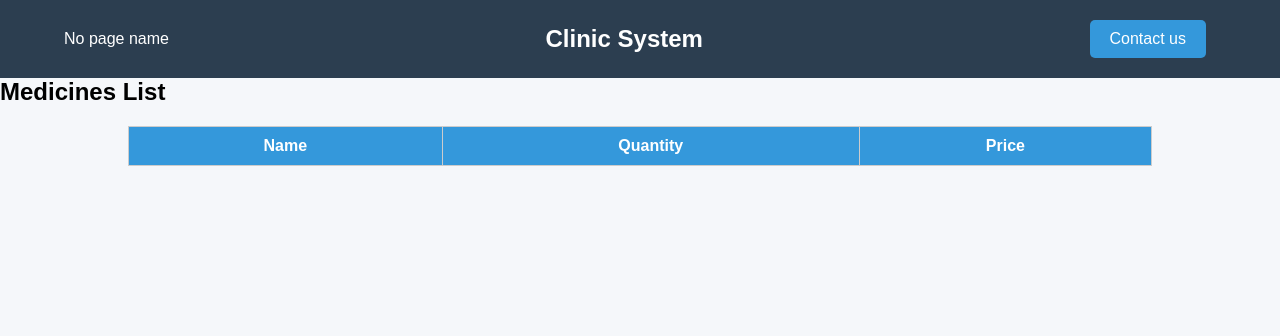
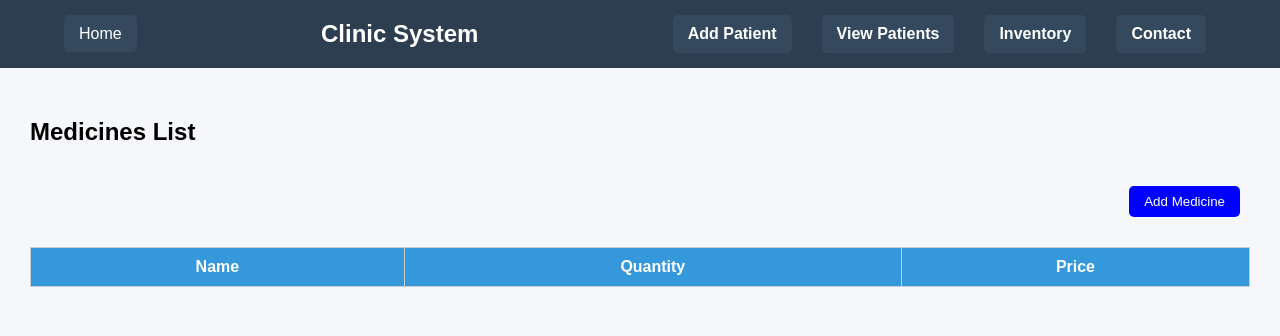
Before and after one commit to suramaxi92/clinic, a Django app: page /blog/medicines/ in a window 1280 px wide. Shown: the top 336 px of the page. Run offline with Django 5.2, Linux system fonts and the light colour scheme; data that the repository does not hold is empty.

Commit message:
added add medicine pop up button

```diff
--- a/blog/static/css/style.css
+++ b/blog/static/css/style.css
@@ -53,7 +53,7 @@ footer {
 }
 
 .btn:hover {
-    background-color: #2980b9;
+    background-color: #06314e;
 }
 
 /* ===== PATIENT TABLE ===== */
@@ -253,3 +253,192 @@ form button {
 .contact_button {
     margin-left: auto;
 }
+
+/* ===== BODY ===== */
+
+body {
+    margin: 0;
+    font-family: Arial, sans-serif;
+    background-color: #f5f7fa;
+}
+
+/* ===== HEADER ===== */
+
+header {
+    display: flex;
+    justify-content: space-between;
+    align-items: center;
+
+    padding: 15px 5%;
+
+    background-color: #2c3e50;
+    color: white;
+}
+
+/* ===== PAGE INFO ===== */
+
+.page-info p {
+    margin: 0;
+    font-size: 14px;
+    opacity: 0.8;
+}
+
+/* ===== LOGO ===== */
+
+.logo h2 {
+    margin: 0;
+}
+
+/* ===== NAVBAR ===== */
+
+.navbar {
+    display: flex;
+    gap: 10px;
+}
+
+/* ===== NAV BUTTONS ===== */
+
+.nav-btn {
+    text-decoration: none;
+
+    background-color: #34495e;
+    color: white;
+
+    padding: 10px 15px;
+
+    border-radius: 5px;
+
+    transition: 0.3s;
+}
+
+/* Hover Effect */
+
+.nav-btn:hover {
+    background-color: #1abc9c;
+}
+
+/* ===== MAIN CONTENT ===== */
+
+main {
+    padding: 30px;
+}
+
+/* ===== FORM CONTAINER ===== */
+
+.form-container {
+    width: 40%;
+    margin: auto;
+
+    background-color: white;
+
+    padding: 25px;
+
+    border-radius: 10px;
+
+    box-shadow: 0 0 10px rgba(0,0,0,0.1);
+}
+
+/* ===== FORM ===== */
+
+form {
+    display: flex;
+    flex-direction: column;
+}
+
+/* Labels */
+
+form label {
+    margin-top: 10px;
+    font-weight: bold;
+}
+
+/* Inputs */
+
+form input,
+form textarea,
+form select {
+    margin-top: 5px;
+
+    padding: 10px;
+
+    border: 1px solid #ccc;
+
+    border-radius: 5px;
+}
+
+/* ===== BUTTON ===== */
+
+.btn {
+    margin-top: 20px;
+
+    background-color: #3498db;
+    color: white;
+
+    border: none;
+
+    padding: 10px;
+
+    border-radius: 5px;
+
+    cursor: pointer;
+}
+
+/* Hover */
+
+.btn:hover {
+    background-color: #2980b9;
+}
+
+/* ===== TABLE ===== */
+
+.patient-table {
+    width: 100%;
+
+    border-collapse: collapse;
+
+    background-color: white;
+}
+
+/* Table Cells */
+
+.patient-table th,
+.patient-table td {
+    border: 1px solid #ccc;
+
+    padding: 10px;
+
+    text-align: center;
+}
+
+/* Header */
+
+.patient-table th {
+    background-color: #3498db;
+    color: white;
+}
+
+/* Alternate Rows */
+
+.patient-table tr:nth-child(even) {
+    background-color: #f2f2f2;
+}
+
+/* Hover Row */
+
+.patient-table tr:hover {
+    background-color: #e6f2ff;
+}
+
+/* ===== MEDICINE CARD ===== */
+
+.medicine-card {
+    border: 1px solid #ccc;
+
+    padding: 15px;
+
+    margin-top: 15px;
+
+    border-radius: 8px;
+
+    background-color: #f9f9f9;
+}
--- a/blog/templates/base.html
+++ b/blog/templates/base.html
@@ -2,49 +2,61 @@
 <!DOCTYPE html>
 <html>
 <head>
-    <title>Clinic</title>
+    <title>Clinic System</title>
 
     <!-- Global CSS -->
     <link rel="stylesheet" href="{% static 'css/style.css' %}">
 
-    <!-- Page-specific CSS -->
+    <!-- Extra CSS -->
     {% block extra_css %}
     {% endblock %}
 </head>
+
 <body>
 
-    <style>
-        header {
-            display: flex;
-            justify-content: space-between;
-            align-items: center;
-            padding: 10px 5%;
-        }
+    <!-- HEADER -->
+    <header>
 
-        h2 {
-            margin: 0;
-            }
-    </style>
+        <!-- Left Side -->
+        <div class="page-info">
+            <a href="{% url 'blog:index' %}" class="nav-btn">
+                Home
+            </a>
+        </div>
 
-    <header>
-        <p>
-            {{page_name | lower | default:"No page name"}}
-        </p>
-        <h2>Clinic System</h2>
-        <a href="{% url 'blog:contact' %}" class="btn">Contact us</a>
+        <!-- Center -->
+        <div class="logo">
+            <h2>Clinic System</h2>
+        </div>
+
+        <!-- Right Side Navigation -->
+        <nav class="navbar">
+
+            <a href="{% url 'blog:add_patients' %}" class="nav-btn">
+                Add Patient
+            </a>
+
+            <a href="{% url 'blog:patients_list' %}" class="nav-btn">
+                View Patients
+            </a>
+
+            <a href="{% url 'blog:medicine_list' %}" class="nav-btn">
+                Inventory
+            </a>
+
+            <a href="{% url 'blog:contact' %}" class="nav-btn">
+                Contact
+            </a>
+
+        </nav>
+
     </header>
 
-    {% block content %}
-    {% endblock %}
-<!--
-    <footer>
+    <!-- PAGE CONTENT -->
+    <main>
+        {% block content %}
+        {% endblock %}
+    </main>
 
-        <a href="{% url 'blog:contact' %}" class="btn">Contact us</a>
-        <p>
-            {{page_name | lower | default:"No page name"}}
-        </p>
-
-    </footer>
--->
 </body>
 </html>
--- /dev/null
+++ b/blog/templates/medicine_form.html
@@ -0,0 +1,22 @@
+<h2>Add Medicine</h2>
+
+{% if success %}
+    <p class="success-msg">Medicine added successfully!</p>
+{% endif %}
+
+<form method="POST">
+    {% csrf_token %}
+
+    <label>Medicine Name:</label>
+    <input type="text" name="name" required>
+
+    <label>Quantity:</label>
+    <input type="number" name="quantity" required>
+
+    <label>Price:</label>
+    <input type="number" step="0.01" name="price" required>
+
+    <button type="submit" class="btn">
+        Add Medicine
+    </button>
+</form>
--- a/blog/templates/medicine_list.html
+++ b/blog/templates/medicine_list.html
@@ -1,9 +1,82 @@
 {% extends 'base.html' %}
 
 {% block content %}
+
+<style>
+
+.add-med-button{
+    display: flex;
+    justify-content: flex-end;
+    margin-bottom: 15px;
+}
+
+.btn{
+    padding: 8px 15px;
+    border: none;
+    background-color: blue;
+    color: white;
+    border-radius: 5px;
+    cursor: pointer;
+}
+
+/* TABLE */
+
+.patient-table{
+    width: 100%;
+    border-collapse: collapse;
+}
+
+.patient-table th,
+.patient-table td{
+    border: 1px solid #ccc;
+    padding: 10px;
+    text-align: center;
+}
+
+/* MODAL */
+
+.modal{
+    display: none;
+    position: fixed;
+    z-index: 1000;
+    left: 0;
+    top: 0;
+    width: 100%;
+    height: 100%;
+    background-color: rgba(0,0,0,0.5);
+}
+
+.modal-content{
+    background-color: white;
+    width: 400px;
+    margin: 8% auto;
+    padding: 20px;
+    border-radius: 10px;
+    position: relative;
+}
+
+.close{
+    position: absolute;
+    right: 15px;
+    top: 10px;
+    font-size: 25px;
+    cursor: pointer;
+}
+
+</style>
+
 <h2>Medicines List</h2>
 
+<div class="add-med-button">
+
+    <button class="btn" onclick="openModal()">
+        Add Medicine
+    </button>
+
+</div>
+
 <table class="patient-table">
+
     <tr>
         <th>Name</th>
         <th>Quantity</th>
@@ -17,6 +90,46 @@
         <td>{{ med.price }}</td>
     </tr>
     {% endfor %}
+
 </table>
 
+
+<!-- POPUP -->
+
+<div id="medicineModal" class="modal">
+
+    <div class="modal-content">
+
+        <span class="close" onclick="closeModal()">
+            &times;
+        </span>
+
+        {% include 'medicine_form.html' %}
+
+    </div>
+
+</div>
+
+
+<script>
+
+function openModal(){
+    document.getElementById("medicineModal").style.display = "block";
+}
+
+function closeModal(){
+    document.getElementById("medicineModal").style.display = "none";
+}
+
+window.onclick = function(event){
+
+    let modal = document.getElementById("medicineModal");
+
+    if(event.target == modal){
+        modal.style.display = "none";
+    }
+}
+
+</script>
+
 {% endblock %}
--- a/blog/views.py
+++ b/blog/views.py
@@ -67,5 +67,13 @@ def add_medicine(request):
     return render(request, "add_medicine.html", {"success": success})
 
 def list_medicines(request):
+    success = False
+    if request.method == "POST":
+        name = request.POST.get("name")
+        quantity = request.POST.get("quantity")
+        price = request.POST.get("price")
+        new_medicine = medicine(name=name, quantity=quantity, price=price)
+        new_medicine.save()
+        success = True
     medicines = medicine.objects.all()
     return render(request, "medicine_list.html", {"medicines": medicines})
```
